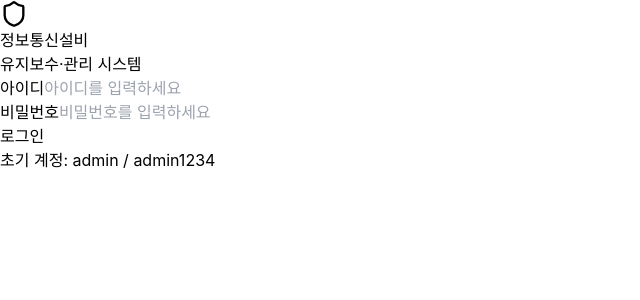
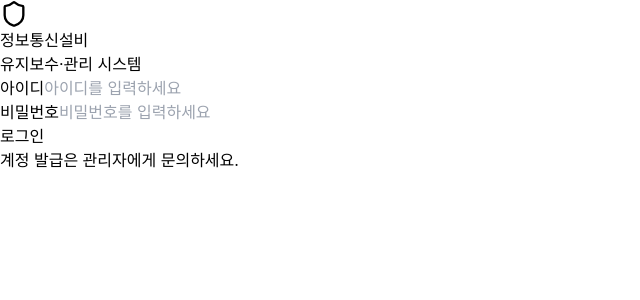
Before and after one commit to JulioKwak/ict-maintenance, a React (Vite) app: page /login in a window 1280 px wide. Shown: the top 300 px of the page, without its empty margins (0-640 px from the left). Built offline with nearby package versions, Linux system fonts and the light colour scheme.

Commit message:
Update Login.tsx

```diff
--- a/src/pages/Login.tsx
+++ b/src/pages/Login.tsx
@@ -78,7 +78,7 @@ export default function Login() {
         </form>
 
         <p className="text-center text-xs text-gray-400 mt-6">
-          초기 계정: admin / admin1234
+          계정 발급은 관리자에게 문의하세요.
         </p>
       </div>
     </div>
```
